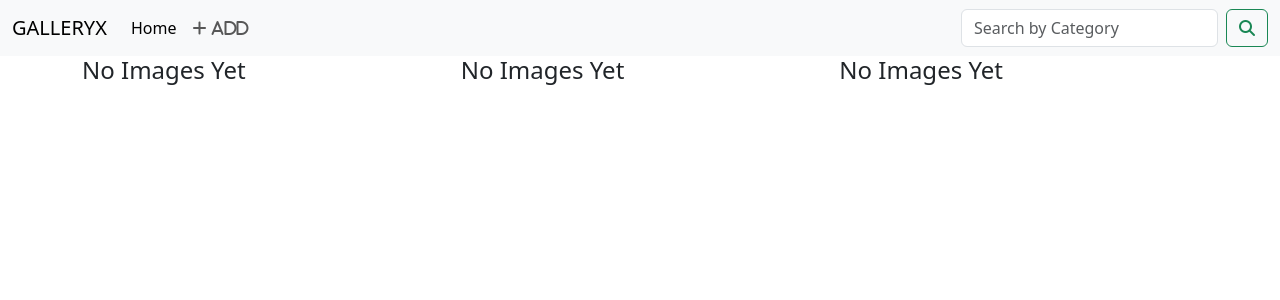
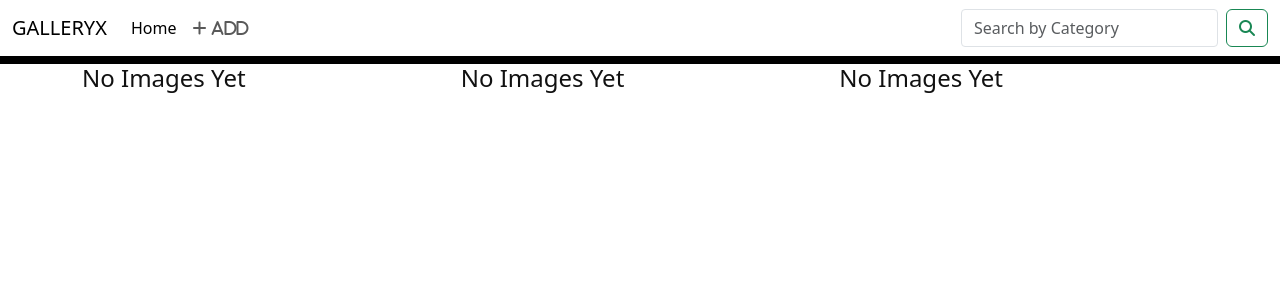
Before and after one commit to Lyonsmasawa/Gallery-X, a Django app: template photos/templates/photos/gallery.html in a window 1280 px wide. Shown: the top 300 px of the page. Run offline with Django 3.2, Linux system fonts and the light colour scheme; the template is opened without the code that fills it, so the values that code supplies are empty; some libraries are stand-ins or nearby versions.

Commit message:
style Home page

```diff
--- a/photos/templates/photos/gallery.html
+++ b/photos/templates/photos/gallery.html
@@ -22,6 +22,7 @@
 
 <body>
     {% include 'photos/navbar.html' %}
+    <div class="set"></div>
     <div class="container">
         <div class="views">
             <div class="rowOne">
--- a/photos/templates/photos/navbar.html
+++ b/photos/templates/photos/navbar.html
@@ -11,16 +11,16 @@
                     <a class="nav-link active" aria-current="page" href="{% url 'gallery' %}">Home</a>
                 </li>
                 {% for category in categories %}
-                <li class="nav-item">
+                <li class="nav-item c">
                     <a class="nav-link" href="{% url 'gallery' %}?category={{category.categoryx}}">{{category.categoryx}}</a>
                 </li>
                 {% endfor %}
-                <li class="nav-item">
+                <li class="nav-item c">
                     <a class="nav-link btn btn-outline-info" href="{% url 'add' %}"><i class="fa fa-plus"> add</i></a>
                 </li>
             </ul>
             <form class="d-flex" action="{% url 'search_results' %}">
-                <input class="form-control me-2" type="search" placeholder="Search by Category" name="category" aria-label="Search">
+                <input class="form-control me-2 search" type="search" placeholder="Search by Category" name="category" aria-label="Search">
                 <button class="btn btn-outline-success" type="submit"><i class="fas fa-search"></i></button>
             </form>
         </div>
--- a/static/css/style.css
+++ b/static/css/style.css
@@ -1,20 +1,45 @@
 * {
     box-sizing: border-box;
 }
+
 .xview a{
     text-decoration: none;
 }
 
 .h6class{
     padding: 7px 10px;
-    background-color: rgba(128, 128, 128, 0.39);
+    background-color: rgba(128, 128, 128, 0.212);
     width: fit-content;
     font-weight: 400;
     text-transform: capitalize;
-    color: rgba(0, 0, 0, 0.568);
+    color: rgb(0, 0, 0);
+    border-radius: 2px;
 }
+
 .views{
     display: grid;
     grid-auto-flow: column;
     gap: 20px;
 }
+
+body{
+    color: #111;
+}
+
+.navbar{
+    color: black !important;
+    background-color: white !important;
+}
+
+.set{
+    height: 1vh;
+    background-color: black;
+}
+
+.c{
+    color: black;
+}
+
+.search{
+    border-radius: 4px;
+}
```
